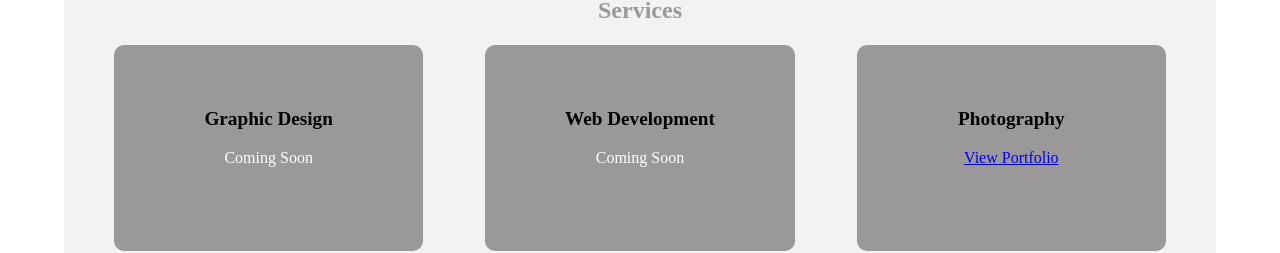
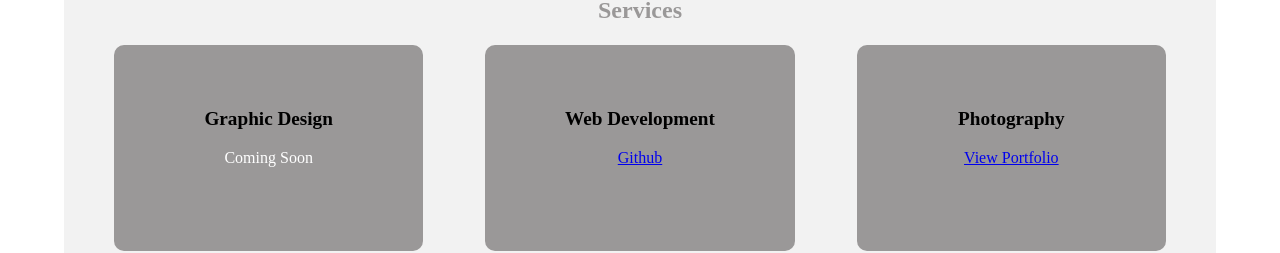
Before and after one commit to Lwalsh2022/Portfolio-for-Module-2-Challenge, a plain HTML site: page index.html in a window 1280 px wide. Shown: the part 871-1124 px from the top of the page. Drawn offline with Linux system fonts and the light colour scheme.

Commit message:
updated link to Github

```diff
--- a/index.html
+++ b/index.html
@@ -68,7 +68,7 @@ rel="stylesheet">
         <div class="card">
 
         <h2>Web Development</h2>
-        <p>Coming Soon</p>
+        <p><a href="https://github.com/Lwalsh2022" target="_blank">Github</a></p>
         </div>
         <div class="card">
 
```
